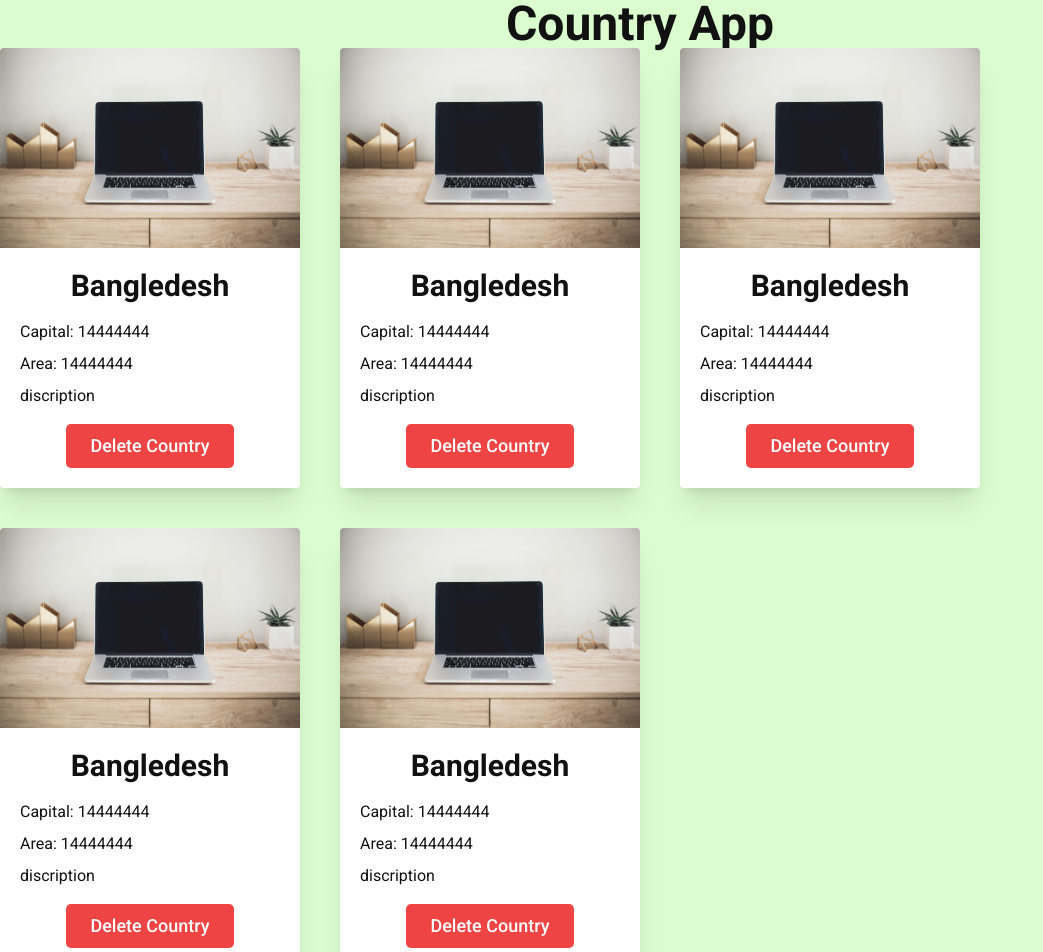
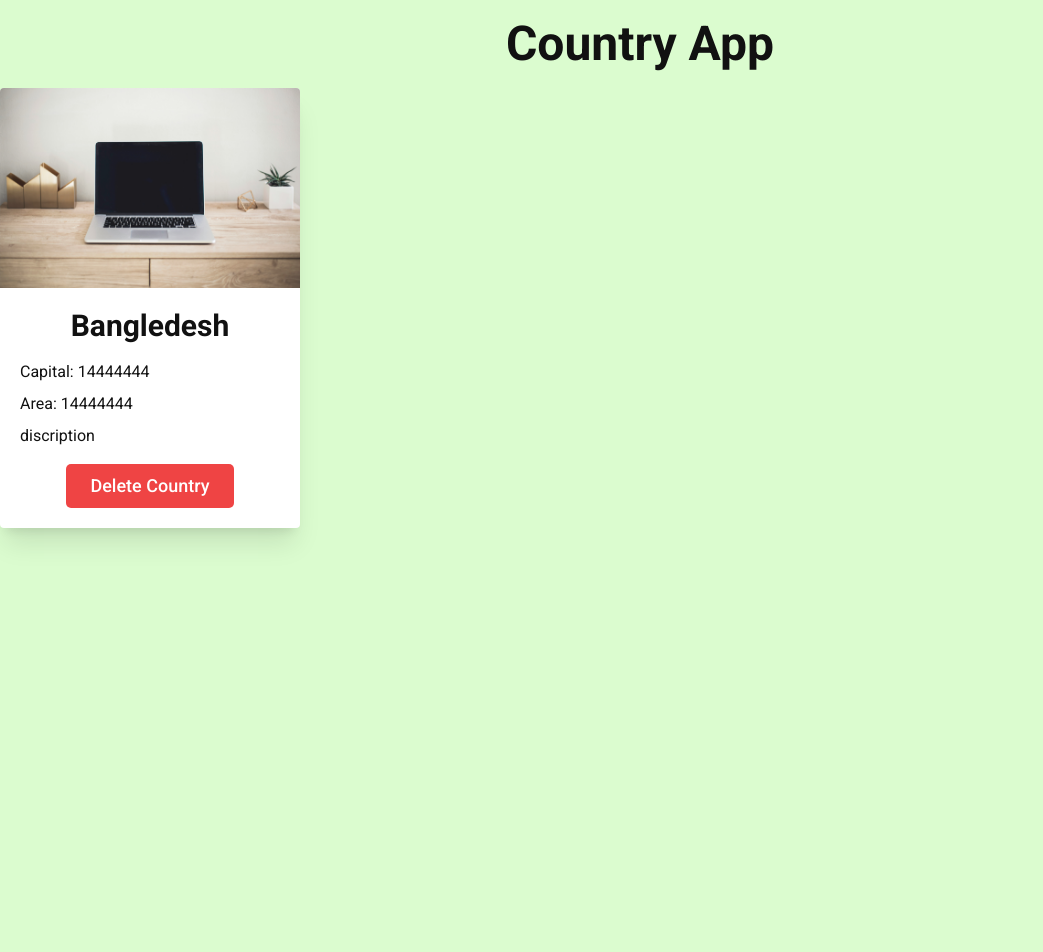
Before and after one commit to thehasandev/country_flags, a React (Vite) app: page / in a window 1280 px wide. Shown: the top 952 px of the page, without its empty margins (0-1043 px from the left). After the commit the page ends 800 px from the top, so only its background shows below. Built offline with nearby package versions, Linux system fonts and the light colour scheme.

Commit message:
add-margin

```diff
--- a/src/App.jsx
+++ b/src/App.jsx
@@ -7,7 +7,7 @@ import one from "./assets/a.jpg"
 function App() {
   return (
     <div className='max-w-container mx-auto'>
-        <h1 className='font-bold font-roboto text-5xl text-[#111111] text-center'>Country App</h1>
+        <h1 className='font-bold font-roboto text-5xl my-5 text-[#111111] text-center'>Country App</h1>
         <div className='flex gap-10 flex-wrap'>
            <div className='w-[300px] bg-white shadow-xl rounded-[4px]'>
               <div>
@@ -25,65 +25,7 @@ function App() {
            </div>
 
 
-           <div className='w-[300px] bg-white shadow-xl rounded-[4px]'>
-              <div>
-                <img src={one} alt="" className='h-46 w-full rounded-t-[4px]' />
-              </div>
-              <div className='p-5'>
-                <h1 className='font-roboto font-bold text-3xl text-[#111111] text-center mb-4'>Bangledesh</h1>
-                <p className='font-roboto font-normal text-base mb-2 text-[#111111]'>Capital: 14444444</p>
-                <p className='font-roboto font-normal text-base mb-2 text-[#111111]'>Area: 14444444</p>
-                <p className='font-roboto font-normal text-base mb-4 text-[#111111]'>discription</p>
-                <div className='flex justify-center'>
-                  <button className='font-roboto font-medium text-lg text-white bg-red-500 px-6 py-2 rounded-[5px]'>Delete Country</button>
-                </div>
-              </div>
-           </div>
 
-           <div className='w-[300px] bg-white shadow-xl rounded-[4px]'>
-              <div>
-                <img src={one} alt="" className='h-46 w-full rounded-t-[4px]' />
-              </div>
-              <div className='p-5'>
-                <h1 className='font-roboto font-bold text-3xl text-[#111111] text-center mb-4'>Bangledesh</h1>
-                <p className='font-roboto font-normal text-base mb-2 text-[#111111]'>Capital: 14444444</p>
-                <p className='font-roboto font-normal text-base mb-2 text-[#111111]'>Area: 14444444</p>
-                <p className='font-roboto font-normal text-base mb-4 text-[#111111]'>discription</p>
-                <div className='flex justify-center'>
-                  <button className='font-roboto font-medium text-lg text-white bg-red-500 px-6 py-2 rounded-[5px]'>Delete Country</button>
-                </div>
-              </div>
-           </div>
-
-           <div className='w-[300px] bg-white shadow-xl rounded-[4px]'>
-              <div>
-                <img src={one} alt="" className='h-46 w-full rounded-t-[4px]' />
-              </div>
-              <div className='p-5'>
-                <h1 className='font-roboto font-bold text-3xl text-[#111111] text-center mb-4'>Bangledesh</h1>
-                <p className='font-roboto font-normal text-base mb-2 text-[#111111]'>Capital: 14444444</p>
-                <p className='font-roboto font-normal text-base mb-2 text-[#111111]'>Area: 14444444</p>
-                <p className='font-roboto font-normal text-base mb-4 text-[#111111]'>discription</p>
-                <div className='flex justify-center'>
-                  <button className='font-roboto font-medium text-lg text-white bg-red-500 px-6 py-2 rounded-[5px]'>Delete Country</button>
-                </div>
-              </div>
-           </div>
-
-           <div className='w-[300px] bg-white shadow-xl rounded-[4px]'>
-              <div>
-                <img src={one} alt="" className='h-46 w-full rounded-t-[4px]' />
-              </div>
-              <div className='p-5'>
-                <h1 className='font-roboto font-bold text-3xl text-[#111111] text-center mb-4'>Bangledesh</h1>
-                <p className='font-roboto font-normal text-base mb-2 text-[#111111]'>Capital: 14444444</p>
-                <p className='font-roboto font-normal text-base mb-2 text-[#111111]'>Area: 14444444</p>
-                <p className='font-roboto font-normal text-base mb-4 text-[#111111]'>discription</p>
-                <div className='flex justify-center'>
-                  <button className='font-roboto font-medium text-lg text-white bg-red-500 px-6 py-2 rounded-[5px]'>Delete Country</button>
-                </div>
-              </div>
-           </div>
 
 
         </div>
```
